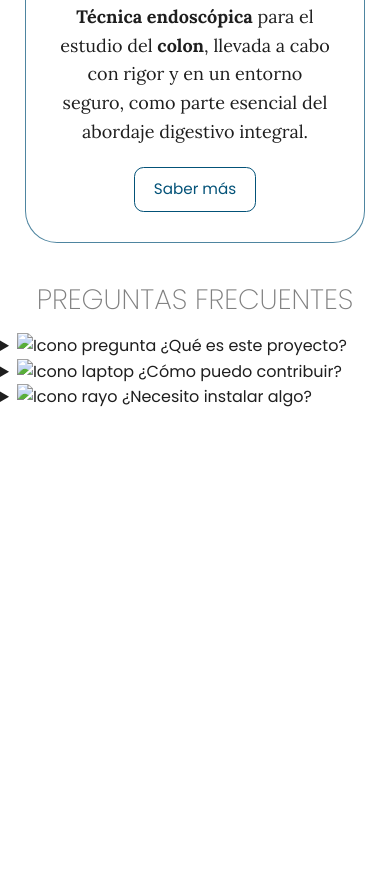
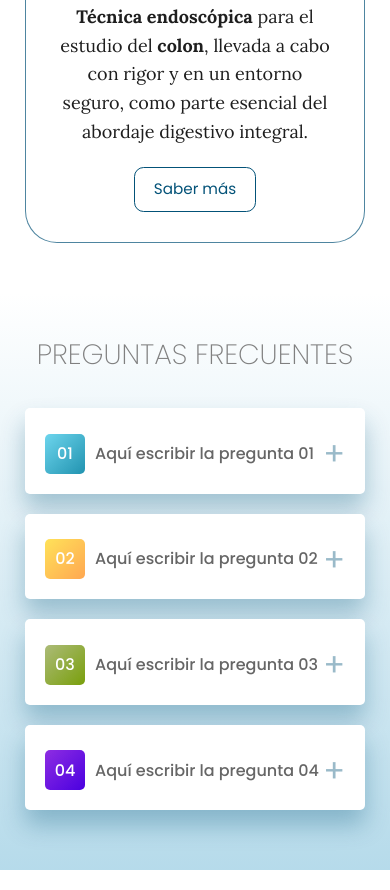
Before and after one commit to JuanAntonioPR/consulta-monica, a website built with Vite: page index.html in a window 390 px wide. Shown: the part 7576-8466 px from the top of the page. Before the commit the page ends 8006 px from the top, so only its background shows below. Built offline with nearby package versions, Linux system fonts and the light colour scheme; files whose address does not match are found by name.

Commit message:
Añadido acordeón de preguntas frecuentes y modificado levemente el padding inferior y superior de la sección servicios

```diff
--- a/index.html
+++ b/index.html
@@ -208,32 +208,50 @@
           </div>
         </section>
 
-        <section id="preguntas-frecuentes">
-          <h2>Preguntas Frecuentes</h2>
-
-          <details>
-            <summary>
-              <img src="icons/ecografia1_color-primary.svg" alt="Icono pregunta" class="icon" />
-              ¿Qué es este proyecto?
-            </summary>
-            <p>Es una página web creada con HTML, CSS y JavaScript.</p>
-          </details>
-
-          <details>
-            <summary>
-              <img src="icons/laptop.svg" alt="Icono laptop" class="icon" />
-              ¿Cómo puedo contribuir?
-            </summary>
-            <p>Puedes hacer un fork en GitHub y enviar un pull request.</p>
-          </details>
-
-          <details>
-            <summary>
-              <img src="icons/bolt.svg" alt="Icono rayo" class="icon" />
-              ¿Necesito instalar algo?
-            </summary>
-            <p>Sí, necesitas Node.js y npm para levantar el entorno de desarrollo.</p>
-          </details>
+        <section id="preguntas-frecuentes" class="preguntas-frecuentes">
+          <div class="container">
+            <h2>Preguntas frecuentes</h2>
+            <div class="tab">
+              <input type="radio" name="acc" id="acc1">
+              <label for="acc1">
+                <h3>01</h3>
+                <h4>Aquí escribir la pregunta 01</h4>
+              </label>
+              <div class="content">
+                <p>Lorem ipsum dolor sit amet, consectetur adipisicing elit. Temporibus rem ab quibusdam perspiciatis sint adipisci, veniam dolor impedit accusantium iusto incidunt, tempore numquam quisquam eveniet error deserunt odit quis assumenda!</p>
+              </div>
+            </div>
+            <div class="tab">
+              <input type="radio" name="acc" id="acc2">
+              <label for="acc2">
+                <h3>02</h3>
+                <h4>Aquí escribir la pregunta 02</h4>
+              </label>
+              <div class="content">
+                <p>Lorem ipsum dolor sit amet, consectetur adipisicing elit. Temporibus rem ab quibusdam perspiciatis sint adipisci, veniam dolor impedit accusantium iusto incidunt, tempore numquam quisquam eveniet error deserunt odit quis assumenda!</p>
+              </div>
+            </div>
+            <div class="tab">
+              <input type="radio" name="acc" id="acc3">
+              <label for="acc3">
+                <h3>03</h3>
+                <h4>Aquí escribir la pregunta 03</h4>
+              </label>
+              <div class="content">
+                <p>Lorem ipsum dolor sit amet, consectetur adipisicing elit. Temporibus rem ab quibusdam perspiciatis sint adipisci, veniam dolor impedit accusantium iusto incidunt, tempore numquam quisquam eveniet error deserunt odit quis assumenda!</p>
+              </div>
+            </div>
+            <div class="tab">
+              <input type="radio" name="acc" id="acc4">
+              <label for="acc4">
+                <h3>04</h3>
+                <h4>Aquí escribir la pregunta 04</h4>
+              </label>
+              <div class="content">
+                <p>Lorem ipsum dolor sit amet, consectetur adipisicing elit. Temporibus rem ab quibusdam perspiciatis sint adipisci, veniam dolor impedit accusantium iusto incidunt, tempore numquam quisquam eveniet error deserunt odit quis assumenda!</p>
+              </div>
+            </div>
+          </div>
         </section>
 
         <section id="opiniones">
--- a/src/js/main.js
+++ b/src/js/main.js
@@ -3,6 +3,7 @@ import '../sass/style.scss';
 
 // Importamos módulos .js
 import './menu.js';
+import './preguntas-frecuentes.js';
 
 // Importo AOS para animaciones
 import AOS from 'aos';
--- /dev/null
+++ b/src/js/preguntas-frecuentes.js
@@ -0,0 +1,19 @@
+document.addEventListener("DOMContentLoaded", () => {
+    const tabs = document.querySelectorAll("#preguntas-frecuentes .tab input");
+
+    tabs.forEach(tab => {
+      tab.addEventListener("click", () => {
+        if (tab.checked && tab.dataset.wasChecked === "true") {
+          tab.checked = false;
+          tab.dataset.wasChecked = "false";
+        } else {
+          tabs.forEach(other => {
+            other.checked = false;
+            other.dataset.wasChecked = "false";
+          });
+          tab.checked = true;
+          tab.dataset.wasChecked = "true";
+        }
+      });
+    });
+  });
--- a/src/sass/components/_components.scss
+++ b/src/sass/components/_components.scss
@@ -1,3 +1,4 @@
 @forward 'blockquotes';
+@forward 'faq';
 @forward 'buttons';
 @forward 'link-hover';
--- /dev/null
+++ b/src/sass/components/_faq.scss
@@ -0,0 +1,146 @@
+@use "../abstracts/abstracts" as ab;
+
+#preguntas-frecuentes .container {
+  margin: 0 auto;
+  max-width: calc(100vw - 50px);
+  display: flex;
+  flex-direction: column;
+  gap: 20px;
+
+  @include ab.breakpoint(tablet) {
+    max-width: 718px;
+  }
+
+  .tab {
+    position: relative;
+    background: #fff;
+    padding: 0 40px 20px 20px;
+    box-shadow: 0 15px 25px rgba(ab.$color-primary, 0.3);
+    border-radius: 5px;
+    overflow: hidden;
+
+    input {
+      appearance: none;
+    }
+
+    label {
+      display: flex;
+      align-items: center;
+      cursor: pointer;
+
+      &::after {
+        content: "+";
+        position: absolute;
+        right: 20px;
+        font-size: 2em;
+        color: rgba(ab.$color-primary, 0.4);
+        transition: transform 0.3s ease, color 0.3s ease;
+      }
+
+      h3 {
+        width: 40px;
+        height: 40px;
+        background: #333;
+        display: flex;
+        justify-content: center;
+        align-items: center;
+        color: #fff;
+        font-size: ab.$font-body-m;
+        border-radius: 5px;
+        margin-right: 10px;
+        margin-bottom: 0px;
+        font-family: ab.$font-primary;
+        font-style: normal;
+        font-weight: 500;
+
+        @include ab.breakpoint(tablet) {
+          font-size: ab.$font-body-l;
+        }
+      }
+
+      h4 {
+        position: relative;
+        font-family: ab.$font-primary;
+        font-style: normal;
+        font-weight: 500;
+        font-size: ab.$font-body-m;
+        color: ab.$color-muted;
+        z-index: 10;
+        margin-bottom: 0px;
+
+        @include ab.breakpoint(tablet) {
+          font-size: ab.$font-body-l;
+        }
+      }
+    }
+
+    .content {
+      max-height: 0;
+      transition: max-height 0.3s ease;
+      overflow: hidden;
+
+      p {
+        position: relative;
+        padding: 10px 0;
+        color: ab.$color-muted;
+        z-index: 10;
+        font-family: ab.$font-primary;
+        font-weight: 300;
+      }
+    }
+
+    input:checked ~ label::after {
+      transform: rotate(135deg);
+      color: #fff;
+    }
+
+    &:hover label::after {
+      color: ab.$color-primary;
+    }
+
+    input:checked ~ label h3 {
+      position: absolute;
+      top: 0;
+      left: 0;
+      width: 100%;
+      height: 100%;
+      color: rgba(255,255,255,0.2);
+      font-size: 8em;
+      justify-content: flex-end;
+      padding: 20px;
+    }
+
+    input:checked ~ label h4 {
+      background: #fff;
+      max-width: 95%;
+      padding: 2px 10px;
+      color: ab.$color-muted;
+      border-radius: 2px;
+      box-shadow: 0 5px 15px rgba(0,0,0,0.05);
+    }
+
+    input:checked ~ .content {
+      max-height: 100vh;
+
+      p {
+        color: #fff;
+      }
+    }
+  }
+
+  .tab:nth-child(2) label h3 {
+    background: linear-gradient(135deg, #6dd5ed, #2193b0);;
+  }
+
+  .tab:nth-child(3) label h3 {
+    background: linear-gradient(135deg, #ffe259, #ffa751);
+  }
+
+  .tab:nth-child(4) label h3 {
+    background: linear-gradient(135deg, #acbb78, #799f0c);
+  }
+
+  .tab:nth-child(5) label h3 {
+    background: linear-gradient(135deg, #8e2de2, #4a00e0);
+  }
+}
--- a/src/sass/pages/_index.scss
+++ b/src/sass/pages/_index.scss
@@ -432,17 +432,17 @@
     height: auto;
     width: 100%;
     overflow: hidden;
-    padding: 25px;
+    padding: 25px 25px 50px 25px;
     display: flex;
     align-items: center;
     justify-content: center;
 
     @include ab.breakpoint(tablet) {
-        padding: 30px 50px;
+        padding: 30px 40px 60px 40px;
     }
 
     @include ab.breakpoint(desktop) {
-        padding: 50px 110px;
+        padding: 50px 60px 90px 60px;
     }
 
     .container {
@@ -520,3 +520,17 @@
         }
     }
 }
+
+// Preguntas frecuentes Section
+.preguntas-frecuentes {
+    background: linear-gradient(0deg, rgba(ab.$color-secondary, 0.3), white);
+    padding: 50px 0px 80px 0px;
+
+    @include ab.breakpoint(mobilexs) {
+        padding: 30px 0px 60px 0px;
+    }
+
+    @include ab.breakpoint(desktop) {
+        padding: 60px 0px 90px 0px;
+    }
+}
```
